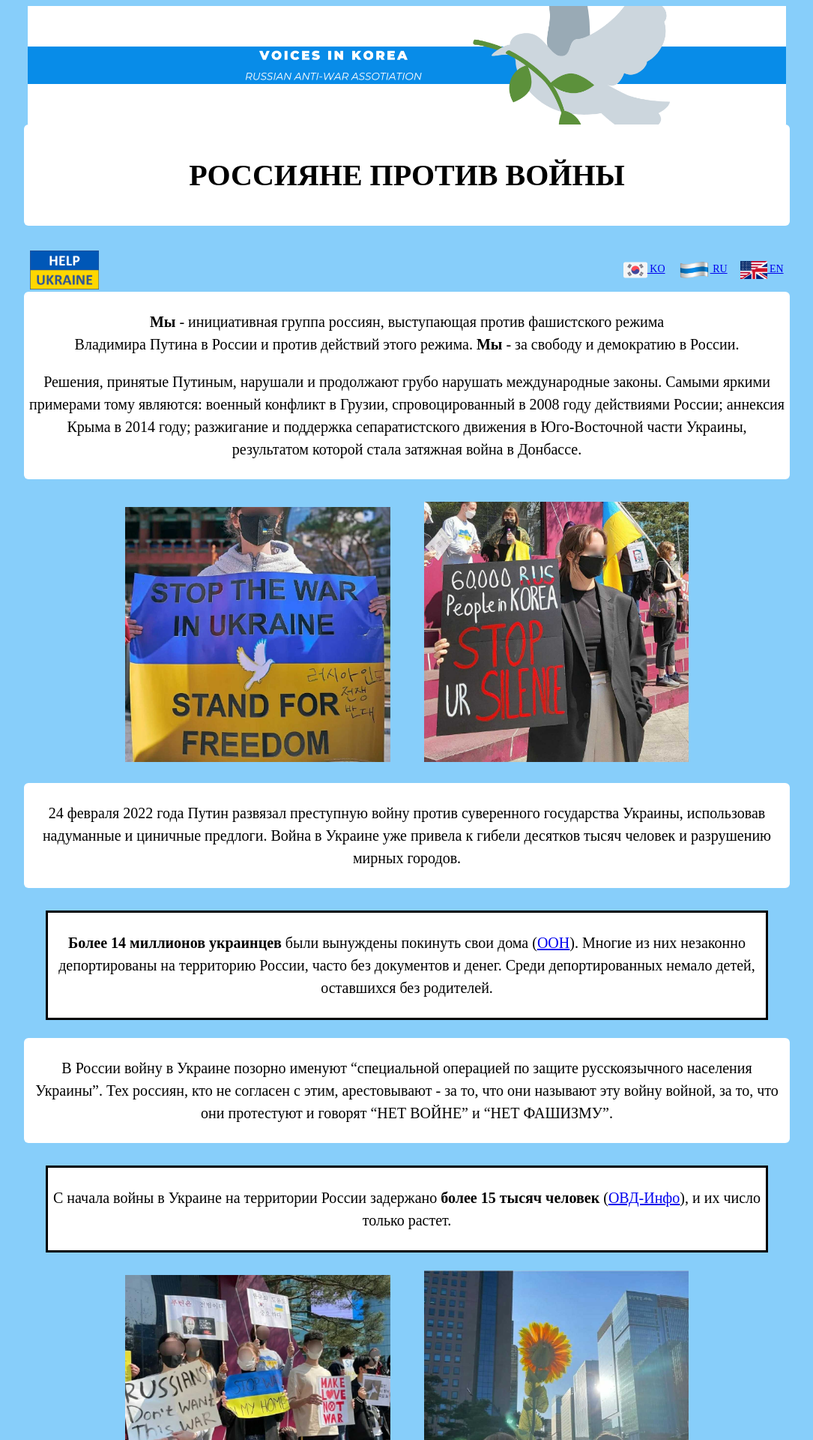
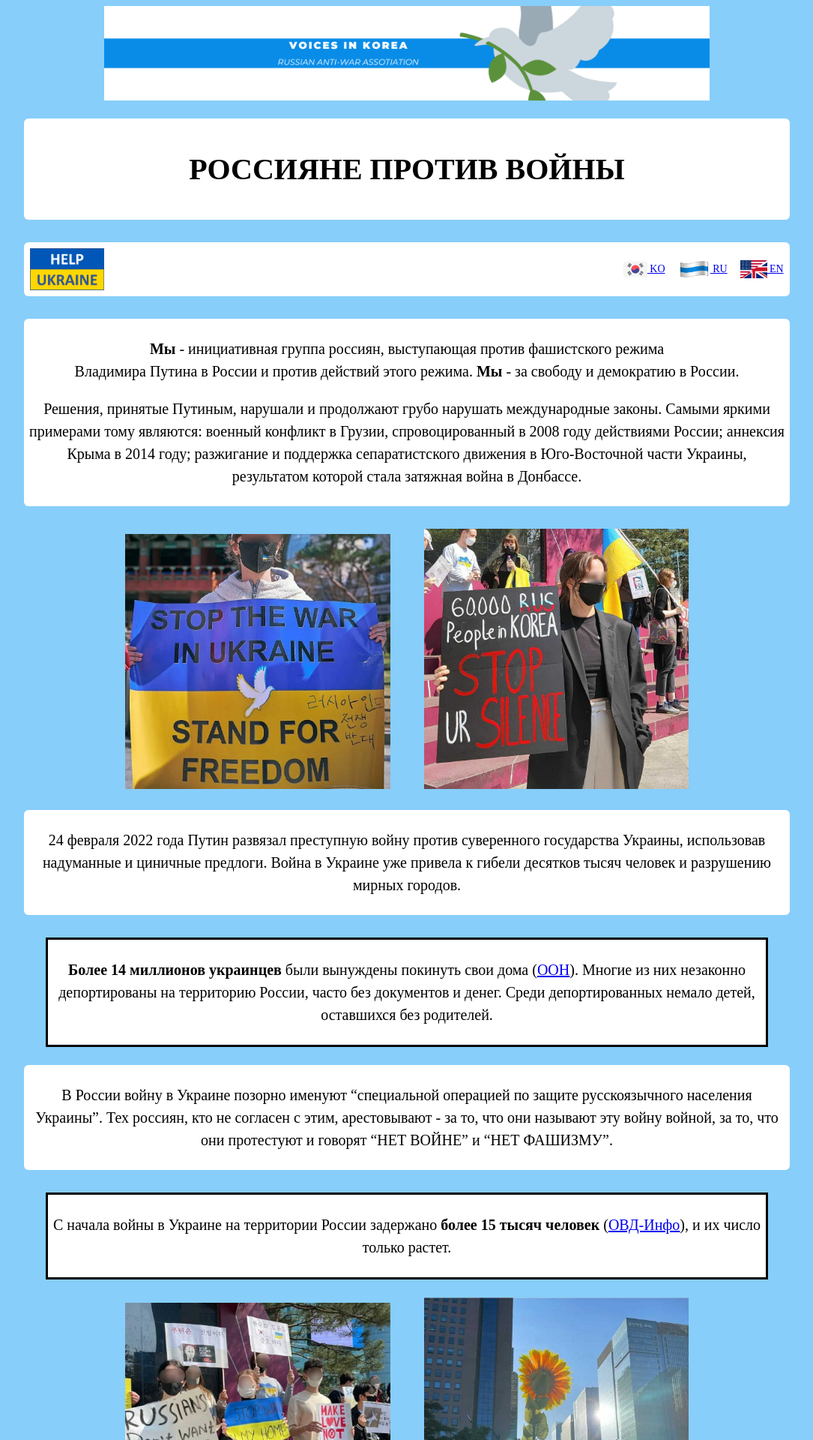
Before and after one commit to voicesinkorea/voicesinkorea.github.io, a Jekyll site: the page built from index_ru_test.md, in a window 1280 px wide. Shown: the top 1920 px of the page at 75% size, without its empty margins (97-1182 px from the left). Built offline with Jekyll 4.4.1, drawn with Linux system fonts in a browser that asks for light colours; nearby versions of some CDN libraries; library files that are not in the unit come from our copies.

Commit message:
update head

```diff
--- a/_layouts/new.html
+++ b/_layouts/new.html
@@ -9,6 +9,9 @@
       font-family: "Times New Roman", Times, serif;
       line-height: 45px;
 
+    }
+    header {
+      margin: 0 10% 24px 10%;
     }
     body {
       background-attachment: fixed;
@@ -57,8 +60,10 @@
 </style>
 </head>
 
-<meta name="viewport" content="width=device-width, initial-scale=0.8, user-scalable=no">
+<meta name="viewport" content="width=device-width, initial-scale=1, user-scalable=no">
+<header>
   <center><img src="../assets/banner.png" width="80%"></center>
+</header>
 
 
 <body>
@@ -86,14 +91,12 @@
   </script>
 
   <div class="fontdesign">
-    <center>
-  <div data-aos="fade-down">
-    <table border="0" width="80%">
+    <div class="p2"><div data-aos="fade-down">
+      <table border="0" width="100%">
         <tr valign="middle">
           <td width="30%">
             <p align="left">
-            <a href="https://supportukrainenow.org/" target="_blank"><img src="../assets/help_en.png" height="52" /></a>
-            <!-- <a href="https://supportukrainenow.org/" target="_blank"><img src="{{}}../assets/help_ru.png" height="52" /></a> -->
+              <a href="https://supportukrainenow.org/" target="_blank"><img src="../assets/help_en.png" height="56" /></a>
             </p>
           </td>
           <td width="auto">
@@ -105,8 +108,7 @@
           </td>
         </tr>
       </table>
-  </div>
-    </center>
+    </div></div>
 
   <!-- <div class="p2"><div data-aos="fade-down">
     <p><b>Мы</b> - инициативная группа россиян, выступающая против фашистского режима Владимира Путина в России и против действий этого режима.
```
Lines whose indentation alone changed are shown as unchanged.
